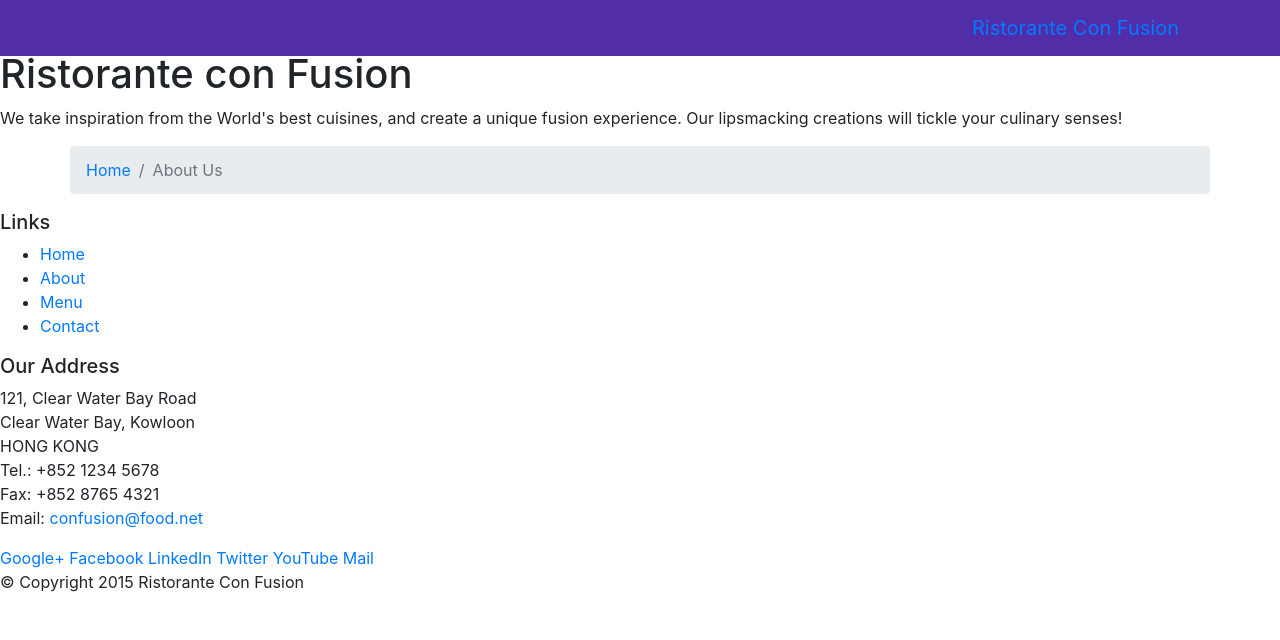
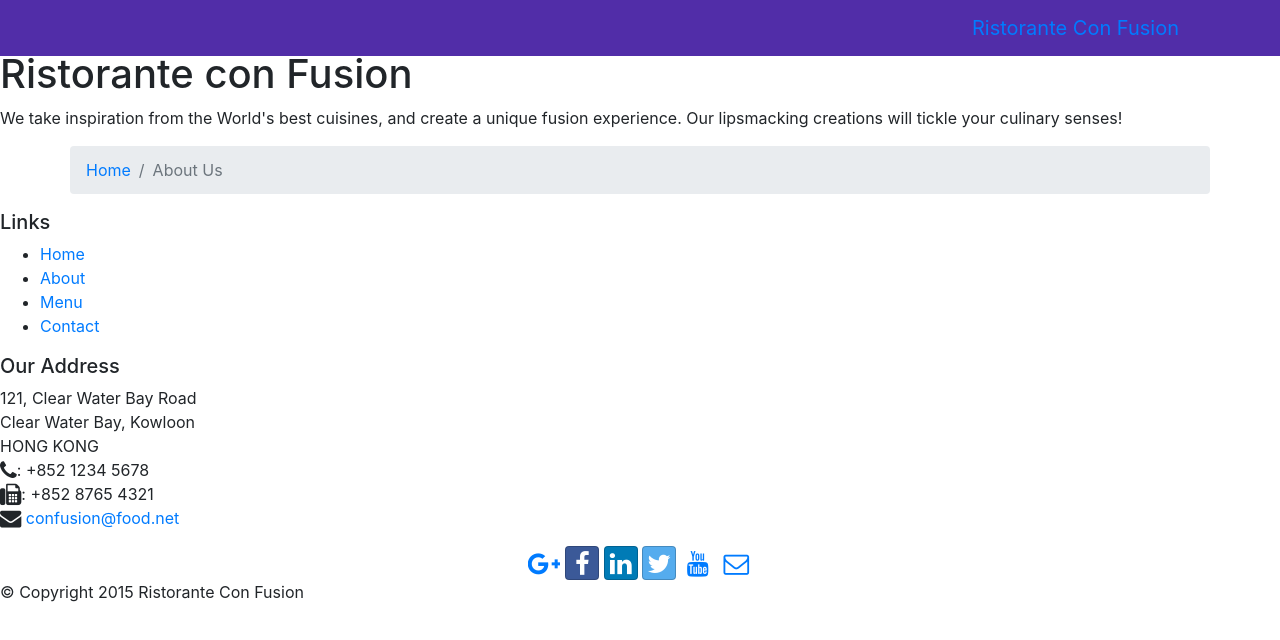
Before and after one commit to hilrenato/first_project, a website: page aboutus.html in a window 1280 px wide. Drawn offline with nearby package versions, Linux system fonts and the light colour scheme.

Commit message:
Icon Fonts

```diff
--- a/aboutus.html
+++ b/aboutus.html
@@ -25,8 +25,8 @@
              <a class="navbar-brand" href="#">Ristorante Con Fusion</a>
                <div class="collapse navbar-collapse" id="Navbar">
                   <ul class="navbar-nav">
-                    <li class="nav-item active"><a class="nav-link" href="#"><span class="fa fa-home fa-lg"></span> Home</a></li>
-                    <li class="nav-item"><a class="nav-link" href="./aboutus.html"><span class="fa fa-info fa-lg"></span> About</a></li>
+                    <li class="nav-item"><a class="nav-link" href="./index.html"><span class="fa fa-home fa-lg"></span> Home</a></li>
+                    <li class="nav-item active"><a class="nav-link" href="#"><span class="fa fa-info fa-lg"></span> About</a></li>
                     <li class="nav-item"><a class="nav-link" href="#"><span class="fa fa-list fa-lg"></span> Menu</a></li>
                     <li class="nav-item"><a class="nav-link" href="#"><span class="fa fa-address-card fa-lg"></span> Contact</a></li>
                   </ul>
@@ -71,24 +71,25 @@
                 </div>
                 <div>
                     <h5>Our Address</h5>
-                    <address>
+               <address>
 		              121, Clear Water Bay Road<br>
 		              Clear Water Bay, Kowloon<br>
 		              HONG KONG<br>
-		              Tel.: +852 1234 5678<br>
-		              Fax: +852 8765 4321<br>
-		              Email: <a href="mailto:confusion@food.net">confusion@food.net</a>
+                  <i class="fa fa-phone fa-lg"></i>: +852 1234 5678<br>
+		              <i class="fa fa-fax fa-lg"></i>: +852 8765 4321<br>
+		              <i class="fa fa-envelope fa-lg"></i>
+                  <a href="mailto:confusion@food.net">confusion@food.net</a>
 		           </address>
                 </div>
                 <div>
-                    <div>
-                        <a href="http://google.com/+">Google+</a>
-                        <a href="http://www.facebook.com/profile.php?id=">Facebook</a>
-                        <a href="http://www.linkedin.com/in/">LinkedIn</a>
-                        <a href="http://twitter.com/">Twitter</a>
-                        <a href="http://youtube.com/">YouTube</a>
-                        <a href="mailto:">Mail</a>
-                    </div>
+                  <div style="text-align:center">
+                      <a class="btn btn-social-icon btn-google-plus" href="http://google.com/+"><i class="fa fa-google-plus"></i></a>
+                      <a class="btn btn-social-icon btn-facebook" href="http://www.facebook.com/profile.php?id="><i class="fa fa-facebook"></i></a>
+                      <a class="btn btn-social-icon btn-linkedin" href="http://www.linkedin.com/in/"><i class="fa fa-linkedin"></i></a>
+                      <a class="btn btn-social-icon btn-twitter" href="http://twitter.com/"><i class="fa fa-twitter"></i></a>
+                      <a class="btn btn-social-icon btn-youtube" href="http://youtube.com/"><i class="fa fa-youtube"></i></a>
+                      <a class="btn btn-social-icon" href="mailto:"><i class="fa fa-envelope-o"></i></a>
+                  </div>
                 </div>
            </div>
            <div>
```
Also changed, not shown: index.html (+15 -13 lines).
